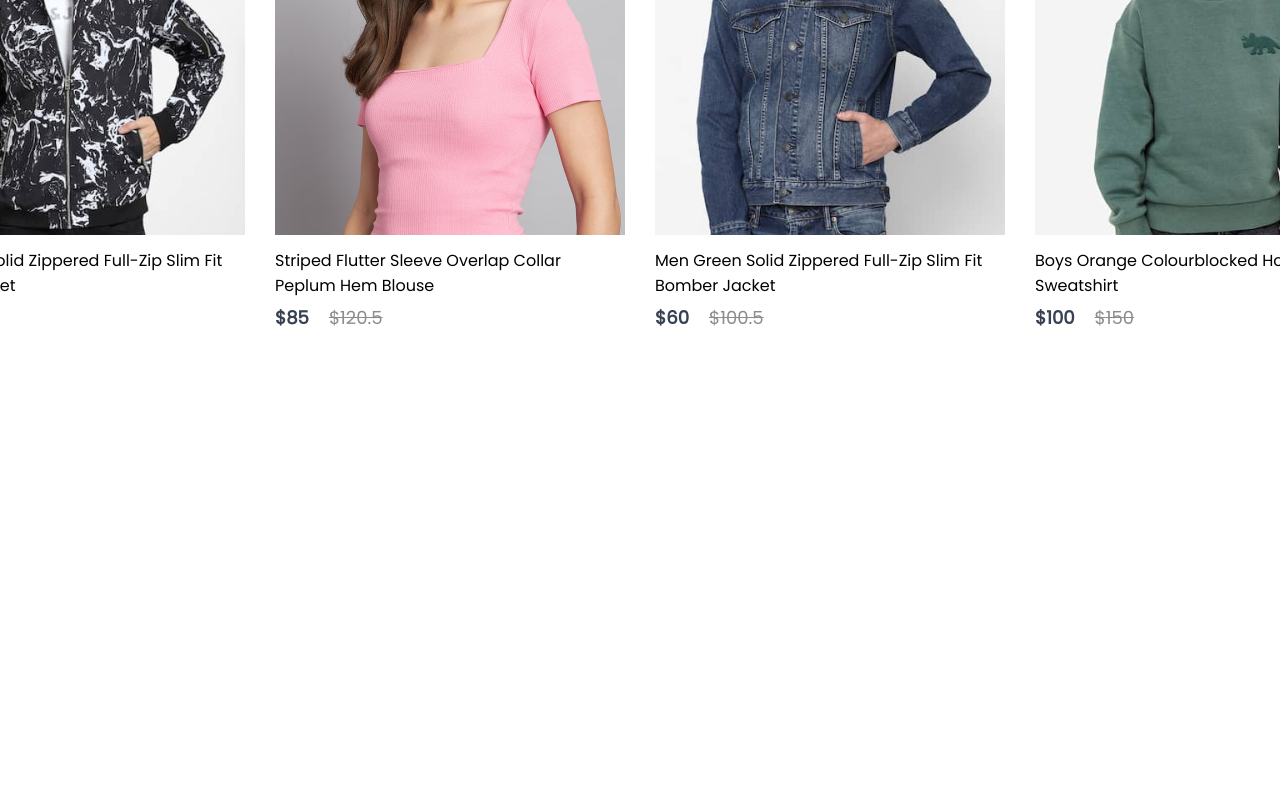
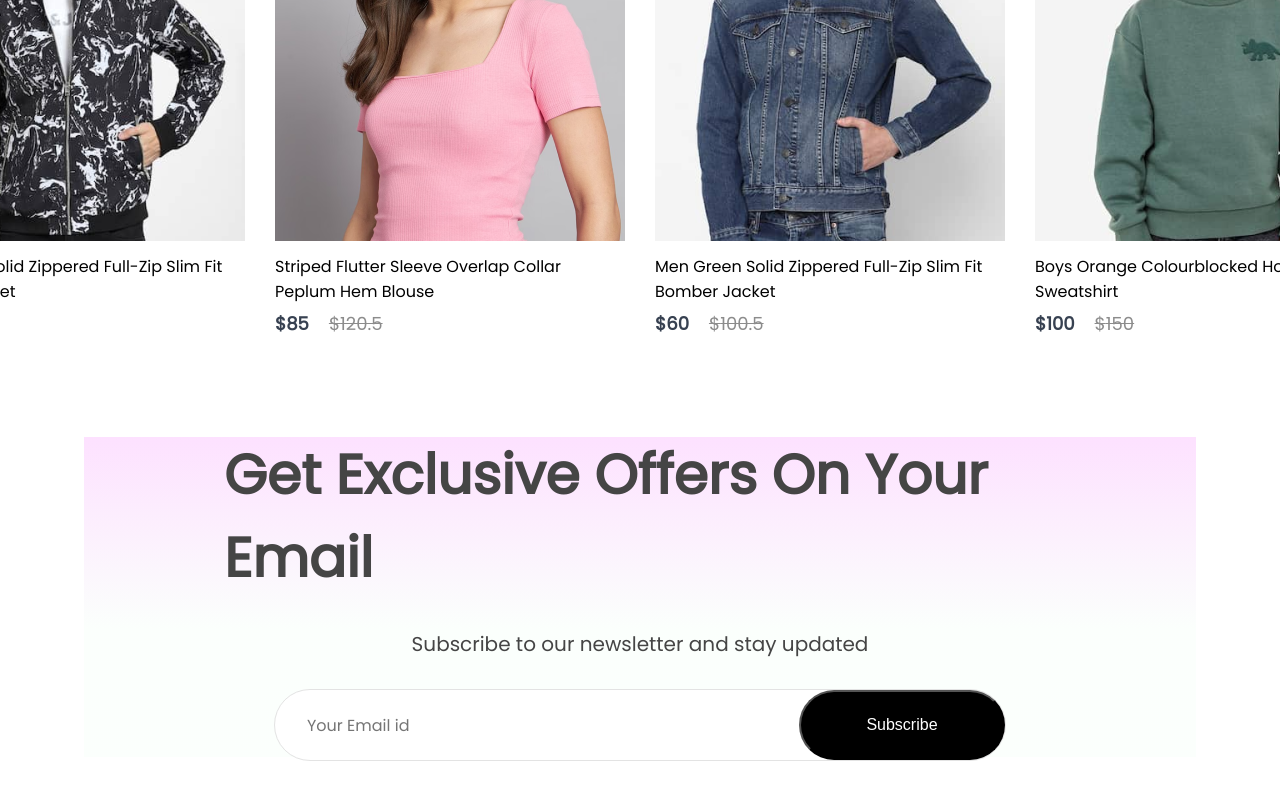
Before and after one commit to Walter1G/E-Comerce, a React (Create React App) app: page / in a window 1280 px wide. Shown: the part 3121-3921 px from the top of the page. Before the commit the page ends 3452 px from the top, so only its background shows below. Built offline with nearby package versions, Linux system fonts and the light colour scheme.

Commit message:
Add Subscription Component

```diff
--- a/src/Components/NewCollections/NewCollections.css
+++ b/src/Components/NewCollections/NewCollections.css
@@ -3,7 +3,7 @@
     flex-direction: column;
     align-items: center;
     gap: 10px;
-    height: 90vh;
+   margin-bottom: 100px;
 
 }
 .new-collections h1{
--- /dev/null
+++ b/src/Components/NewsLetter/NewsLetter.css
@@ -0,0 +1,55 @@
+.newsletter{
+    width: 65%;
+    height: 40vh;
+    display: flex;
+    flex-direction: column;
+    align-items: center;
+    justify-content: center;
+    margin: auto;
+    padding: 0px 140px;
+    margin-bottom: 150px;
+    background: linear-gradient(180deg, #fde1ff 0%, #e1ffea22 60% );
+    gap: 30px;
+}
+
+.newsletter h1{
+    color: #454545;
+    font-size: 55px;
+    font-weight: 600px;
+}
+
+.newsletter p{
+    color: #454545;
+    font-size: 20px;
+    font-weight: 500;
+}
+.newsletter div{
+    display:  flex;
+    align-items: center;
+    background: white;
+    justify-content: center;
+    width: 730px;
+    height: 70px;
+    border-radius:80px ;
+    border:  1px solid #e3e3e3;
+}
+
+.newsletter input{
+    width: 500px;
+    margin-left: 30px;
+    border: none;
+    outline: none;
+    color: #616161;
+    font-family: poppins;
+    font-size: 16px;
+}
+
+.newsletter div button{
+    width: 210px;
+    height: 70px;
+    border-radius:80px ;
+    color: white;
+    background: black;
+    font-size: 16px;
+    cursor: pointer;
+}
--- /dev/null
+++ b/src/Components/NewsLetter/NewsLetter.jsx
@@ -0,0 +1,16 @@
+import React from 'react';
+import './NewsLetter.css'
+const NewsLetter = () => {
+    return (
+        <div className='newsletter'>
+            <h1>Get Exclusive Offers On Your Email</h1>
+            <p>Subscribe to our newsletter and stay updated</p>
+            <div>
+                <input placeholder='Your Email id' type='email' />
+                <button>Subscribe</button>
+            </div>
+        </div>
+    );
+}
+
+export default NewsLetter;
--- a/src/Pages/Shop.jsx
+++ b/src/Pages/Shop.jsx
@@ -3,6 +3,7 @@
 import Popular from '../Components/Popular/Popular';
 import Offers from '../Components/Offers/Offers';
 import NewCollections from '../Components/NewCollections/NewCollections';
+import NewsLetter from '../Components/NewsLetter/NewsLetter';
 
 const Shop = () => {
     return (
@@ -11,6 +12,7 @@
             <Popular />
             <Offers />
             <NewCollections />
+            <NewsLetter />
         </div>
     );
 }
```
